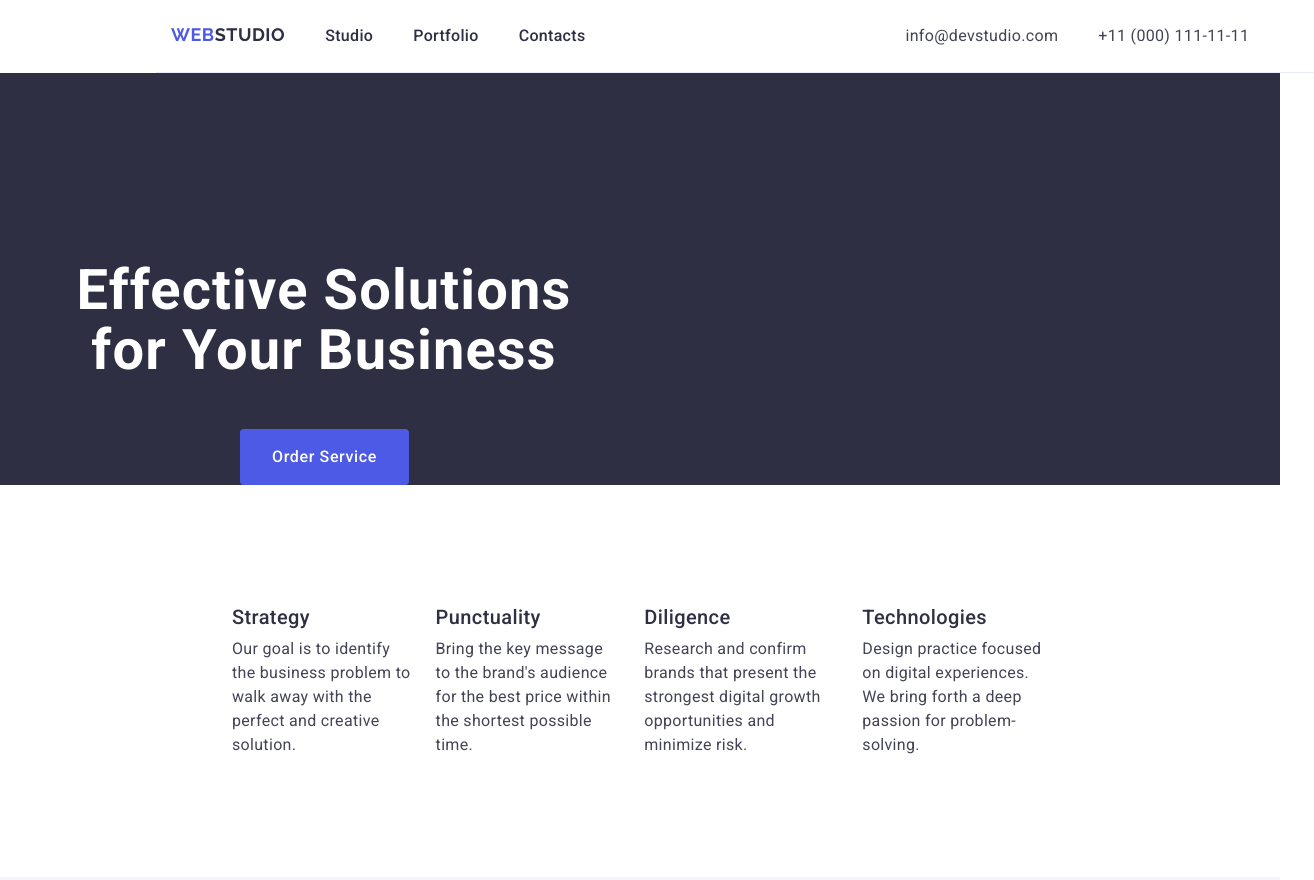
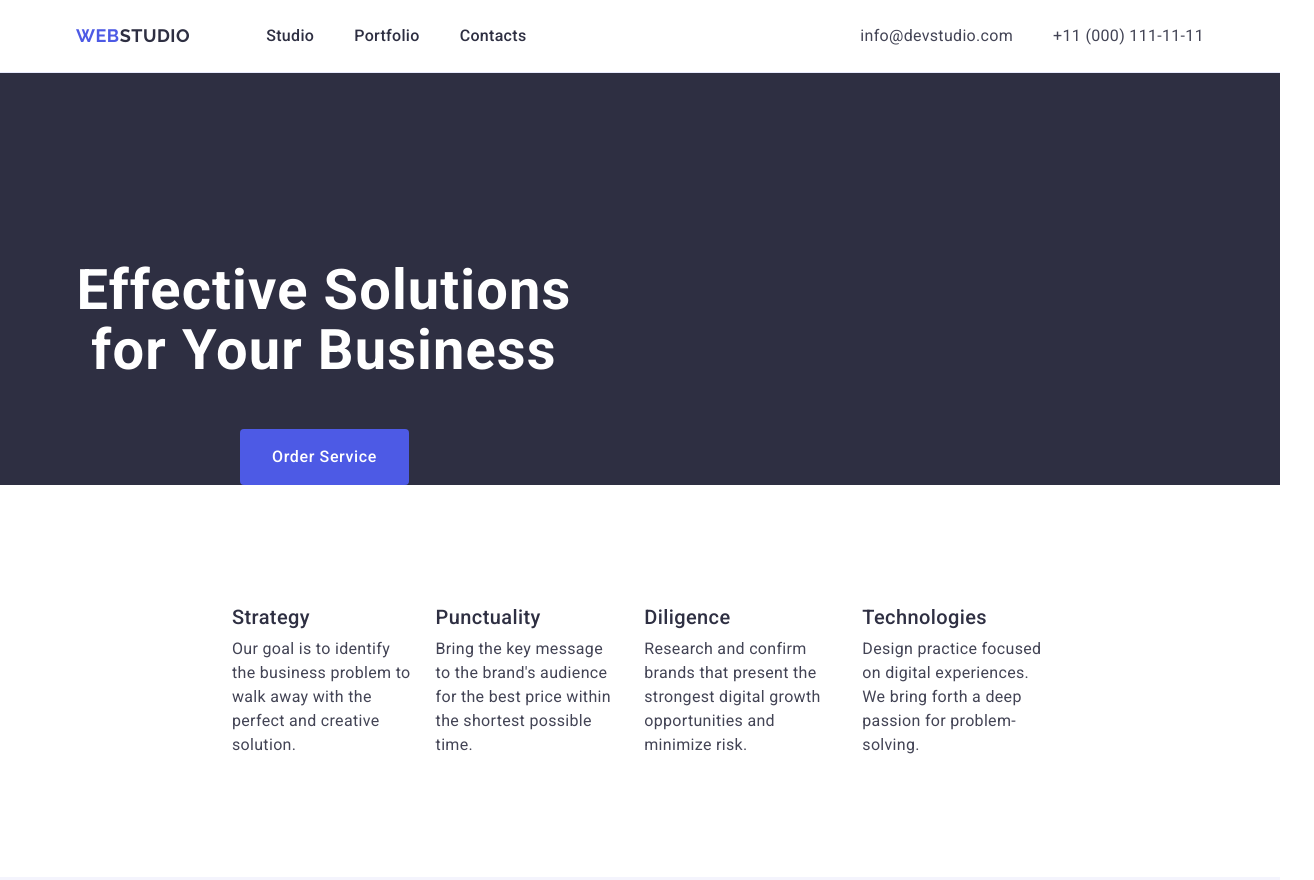
Before and after one commit to dima1310/goit-markup-hw-03, a plain HTML site: page index.html in a window 1280 px wide. Shown: the top 880 px of the page, 1314 px wide, since content can reach past the window. Drawn offline with nearby package versions, Linux system fonts and the light colour scheme.

Commit message:
update header

```diff
--- a/css/styles.css
+++ b/css/styles.css
@@ -47,24 +47,22 @@ img {
 
 .container {
   width: 1158px;
-  padding-left: 15px;
-  padding-right: 15px;
+  padding: 0 15px;
+  margin: 0 auto;
+}
+.page-header {
+  border-bottom: 1px solid #e7e9fc;
 }
 
 .header-container {
   display: flex;
   align-items: center;
-  margin-left: 156px;
-  margin-right: 156px;
-  border-bottom: 1px solid #e7e9fc;
 }
 
 .header-nav {
   display: flex;
-  gap: 40px;
-  padding-top: 24px;
-  padding-bottom: 24px;
-  margin-right: 320px;
+  gap: 40;
+  align-items: center;
 }
 
 .logo,
@@ -80,32 +78,43 @@ img {
 .header-logo .logo-part {
   color: #2e2f42;
 }
+.header-logo {
+  margin-right: 76px;
+  padding: 24px 0;
+}
 .nav-list {
   display: flex;
   gap: 40px;
+  align-items: center;
 }
 .nav-link {
-  align-items: center;
+  display: block;
   font-weight: 500;
   font-size: 16px;
   line-height: 1.5;
   letter-spacing: 0.02em;
   color: #2e2f42;
+  padding: 24px 0;
 }
 .contacts {
   font-style: normal;
+  margin-left: auto;
 }
 .contacts-list {
   display: flex;
+  align-items: center;
   gap: 40px;
 }
 .contacts-link {
+  display: block;
+  padding: 24px 0;
   font-size: 16px;
   line-height: 1.5;
   letter-spacing: 0.02em;
   color: #434455;
 }
-
+.contacts-item {
+}
 .nav-link:focus,
 .nav-link:hover,
 .contacts-link:focus,
@@ -172,7 +181,6 @@ img {
   letter-spacing: 0.02em;
   color: #2e2f42;
   margin-bottom: 8px;
-  align-items: center;
 }
 .features-item-text {
   font-size: 16px;
@@ -188,7 +196,6 @@ img {
 .team-list {
   display: flex;
   gap: 24px;
-  align-items: center;
   width: calc((100% – 72px) / 4);
   padding-bottom: 120px;
 }
```
